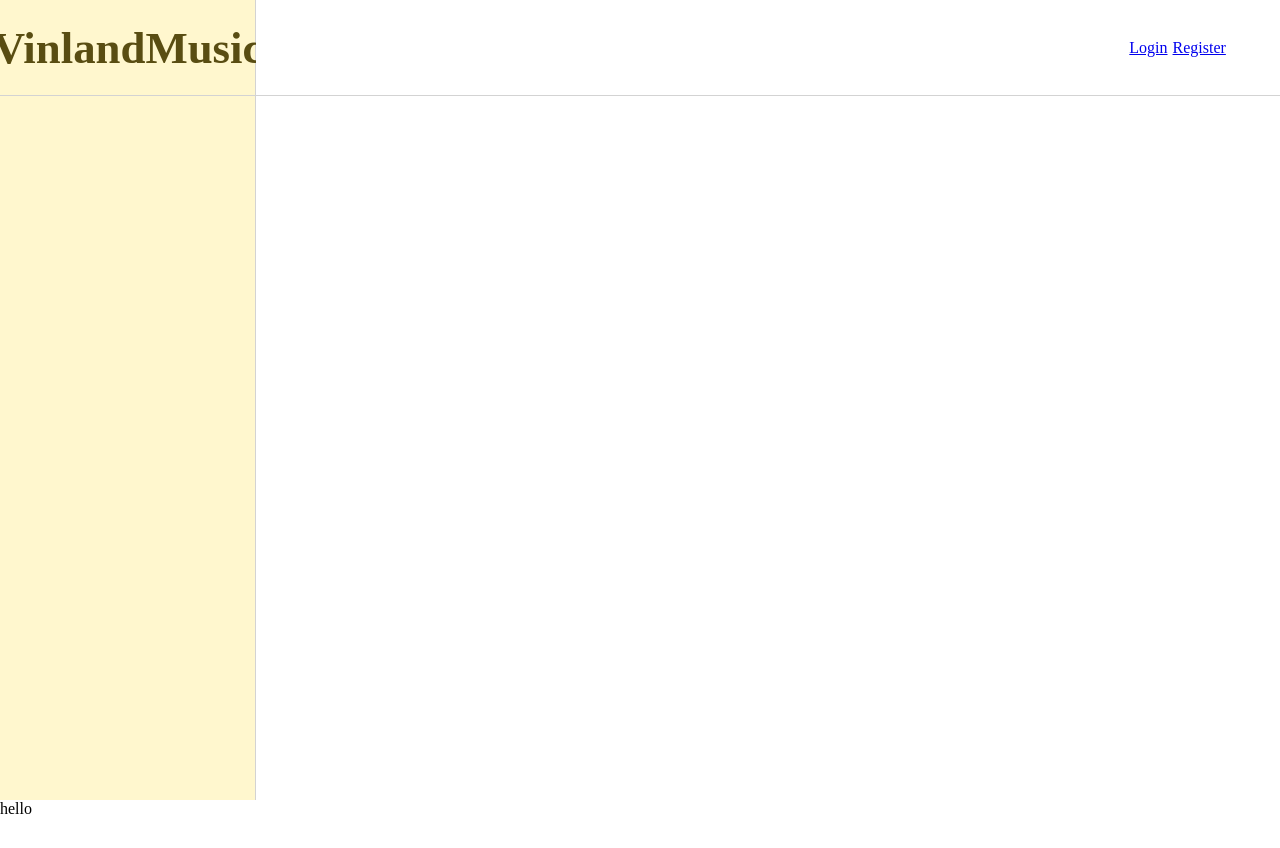
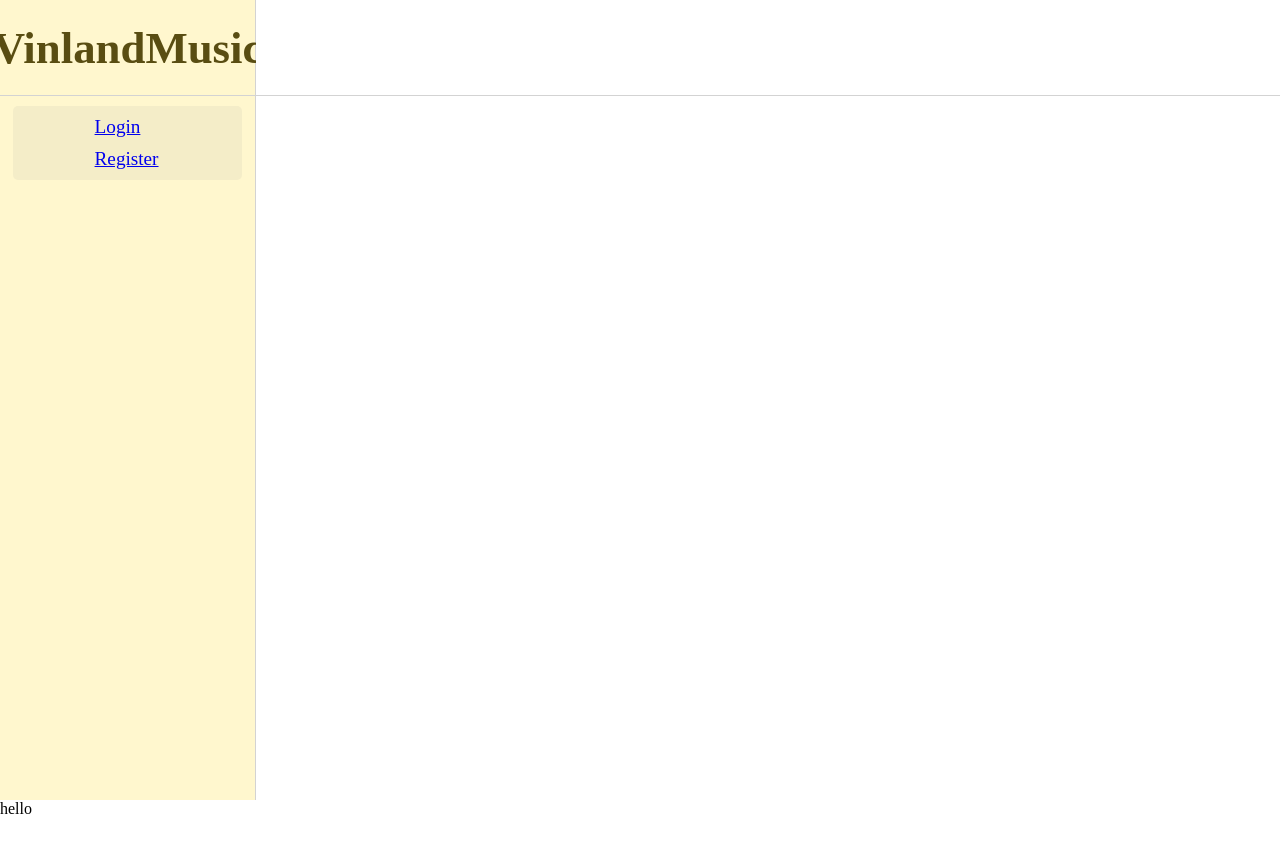
Before and after one commit to KuzminIvan232/vinland-music, a PHP site: page / in a window 1280 px wide. Run offline with PHP 8.4, Linux system fonts and the light colour scheme.

Commit message:
design optimisation2

```diff
--- a/app/models/Users.php
+++ b/app/models/Users.php
@@ -74,4 +74,13 @@ class Users extends Model
             return false;
         }
     }
+
+    public static function isProfilePage()
+    {
+        if ($_SERVER['REQUEST_URI'] == '/KursovaBE/users/profile') {
+            return true;
+        } else {
+            return false;
+        }
+    }
 }
--- a/app/views/home/index.php
+++ b/app/views/home/index.php
@@ -1,4 +1,3 @@
 <?php
 $this->Title = 'Home';
-$this->Style = "/KursovaBE/css/layouts/index.css";
 ?>
--- a/app/views/layouts/index.php
+++ b/app/views/layouts/index.php
@@ -18,7 +18,10 @@ if (empty($Content)) {
 <head>
     <meta charset="UTF-8">
     <title><?= $Title ?></title>
+    <link rel="stylesheet" href="/KursovaBE/css/layouts/index.css">
+    <?php if(!empty($Style)) : ?>
     <link rel="stylesheet" href="<?= $Style ?>">
+    <?php endif; ?>
 </head>
 <body>
 <div class="body-container">
@@ -27,7 +30,14 @@ if (empty($Content)) {
             <h1 class="title"><a href="/KursovaBE">VinlandMusic</a></h1>
         </div>
         <aside class="aside">
-
+            <div class="navigation">
+                <?php if (\app\models\Users::isUserLoggedIn()) : ?>
+                    <a href="/KursovaBE/users/profile">Profile</a>
+                <?php else : ?>
+                    <a href="/KursovaBE/users/login">Login</a>
+                    <a href="/KursovaBE/users/register">Register</a>
+                <?php endif; ?>
+            </div>
         </aside>
     </div>
 
@@ -35,14 +45,6 @@ if (empty($Content)) {
         <header class="player-bar-container">
             <div class="player-bar">
 
-            </div>
-            <div class="navigation">
-                <?php if (\app\models\Users::isUserLoggedIn()) : ?>
-                    <a href="/KursovaBE/users/logout">Logout</a>
-                <?php else : ?>
-                    <a href="/KursovaBE/users/login">Login</a>
-                    <a href="/KursovaBE/users/register">Register</a>
-                <?php endif; ?>
             </div>
         </header>
 
--- a/app/views/layouts/login.php
+++ b/app/views/layouts/login.php
@@ -2,7 +2,6 @@
 /** @var string $GTitle */
 /** @var string $Title */
 /** @var string $Content */
-/** @var string $Style */
 
 use app\models\Users;
 
@@ -22,7 +21,7 @@ if (empty($Content)) {
 <head>
     <meta charset="UTF-8">
     <title><?= $GTitle ?></title>
-    <link rel="stylesheet" href="<?= $Style ?>">
+    <link rel="stylesheet" href="/KursovaBE/css/layouts/login.css">
 </head>
 <body>
 <div class="body-container">
--- a/app/views/users/login.php
+++ b/app/views/users/login.php
@@ -1,8 +1,7 @@
 <?php
 /** @var string $error_message */
 $this->GTitle = "Login";
-$this->Title = "PLAY THAT MUSIC";
-$this->Style = "/KursovaBE/css/layouts/login.css";
+$this->Title = "LET THE MUSIC SOUND";
 ?>
 
 <div class="form-container">
--- a/app/views/users/register.php
+++ b/app/views/users/register.php
@@ -2,7 +2,6 @@
 /** @var string $error_message */
 $this->GTitle = "Registration";
 $this->Title = "CREATE YOUR ACCOUNT";
-$this->Style = "/KursovaBE/css/layouts/login.css";
 ?>
 
 <div class="form-container">
--- a/css/layouts/index.css
+++ b/css/layouts/index.css
@@ -33,7 +33,9 @@ body {
 .aside {
     width: 100%;
     height: 88%;
-    overflow-y: auto;
+    display: flex;
+    justify-content: center;
+    align-items: flex-start;
     background-color: #fff7ce;
 }
 
@@ -49,8 +51,28 @@ body {
     text-decoration: none;
 }
 
-.aside * {
-    margin-left: 5%;
+.navigation {
+    width: 90%;
+    height: auto;
+    margin-top: 10px;
+    border-radius: 5px;
+    display: flex;
+    align-items: center;
+    flex-direction: column;
+    background-color: #f4edc8;
+    padding: 5px;
+}
+.navigation a {
+    width: 100%;
+    border-radius: 5px;
+    padding-left: 35%;
+    padding-top: 5px;
+    padding-bottom: 5px;
+    font-size: 1.2rem;
+}
+
+.navigation a:hover {
+    background-color: #e8e1be;
 }
 
 /*MAIN*/
@@ -103,13 +125,4 @@ body {
     height: 100%;
 }
 
-.navigation {
-    width: 20%;
-    height: 100%;
-    display: flex;
-    justify-content: center;
-    align-items: center;
-    gap: 5px;
-}
-
 /* OTHER */
```
Also changed, not shown: app/controllers/UsersController.php (+6 -1 lines), app/views/users/profile.php (added, +9 -0 lines), css/pages/profile.css (added, +12 -0 lines).
